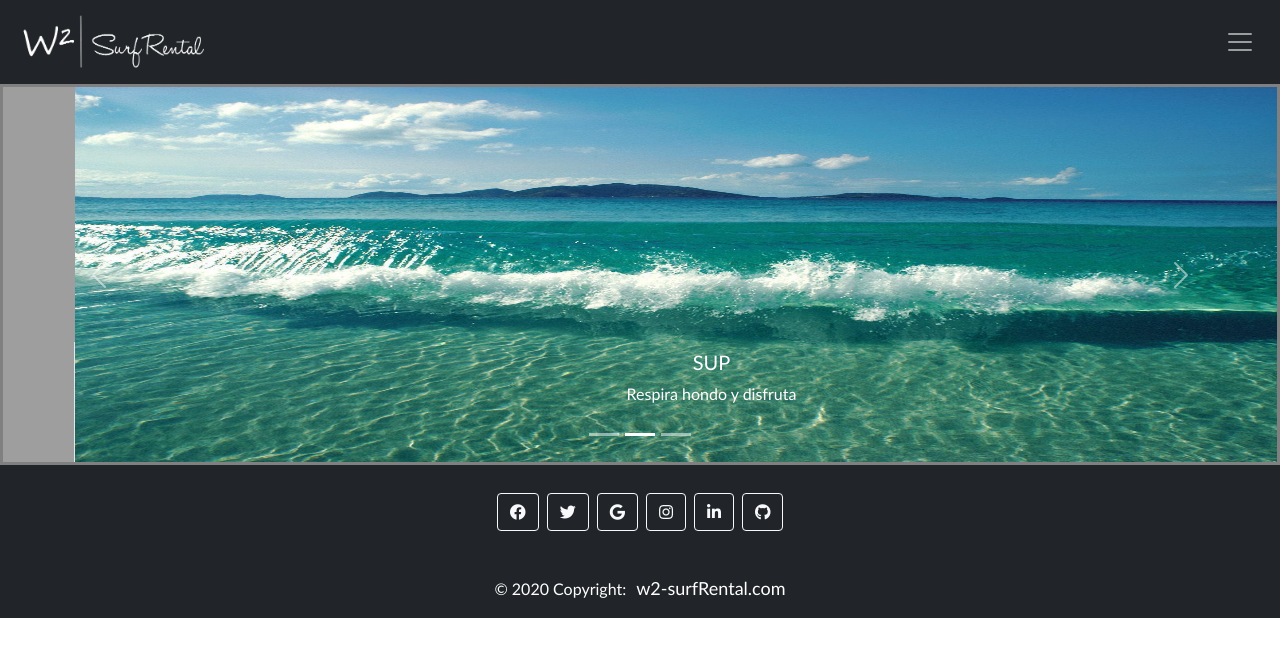
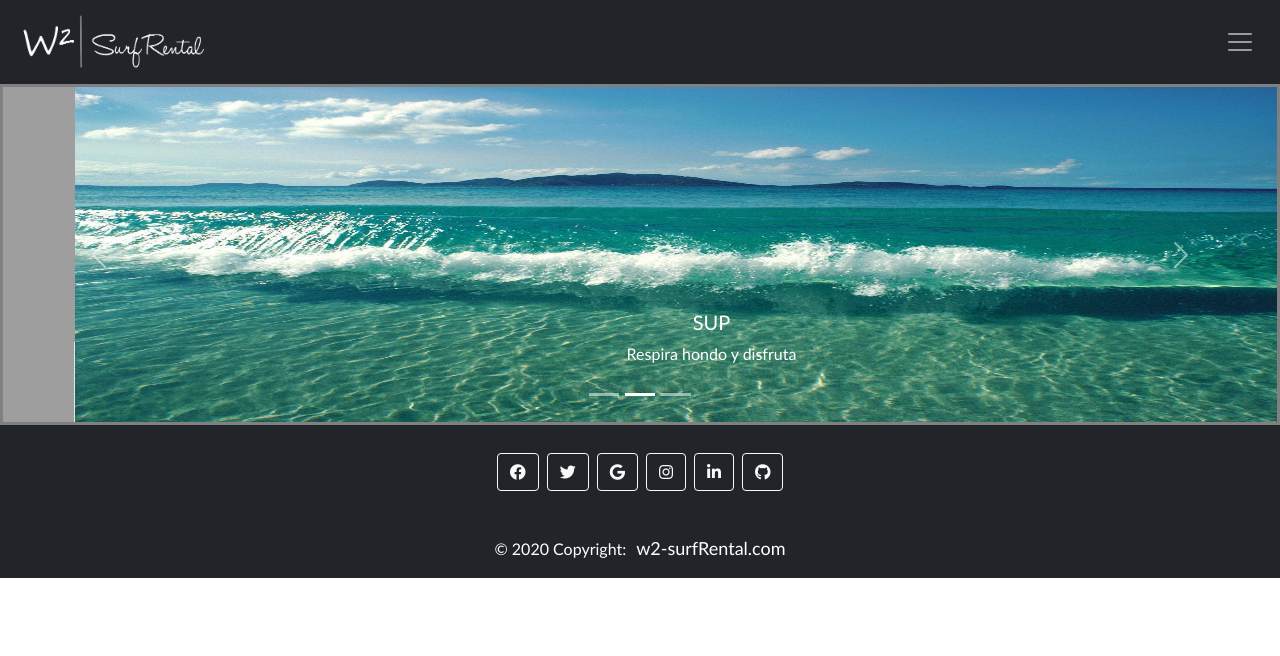
Before and after one commit to CarlaMaceiras/W2-Surf-Rental, a React (Create React App) app in the folder client/: page / in a window 1280 px wide. Shown: the top 656 px of the page. Built offline with nearby package versions, Linux system fonts and the light colour scheme; grey boxes are pictures that could not be loaded.

Commit message:
retoques

```diff
--- a/client/src/components/Beach/Beach.js
+++ b/client/src/components/Beach/Beach.js
@@ -6,7 +6,7 @@ import { API_BASE_URL } from '../../constants/apiConstants';
 import "../Beach/beach.css";
 
 
-const Beach = (props) => {
+const Beach = () => {
 
     let today = new Date();
 
@@ -16,8 +16,8 @@ const Beach = (props) => {
     const [date, setDate ] = useState(today.toISOString().substr(0,10));
     const [quantity, setQuantity] = useState();
 
-    props.showError("")
-    props.showMessage("")
+
+
 
     let history = useHistory();
 
@@ -64,6 +64,7 @@ const Beach = (props) => {
 
           } catch (err) {
             console.error(err.response.data);
+
           }
 
         } else {
@@ -119,6 +120,7 @@ const Beach = (props) => {
                         )
                     })}
 
+
                 </div> :
                 <p>Loading</p>
             }
--- a/client/src/components/Home/home.css
+++ b/client/src/components/Home/home.css
@@ -1,5 +1,5 @@
 .carousel-inner img{
-   height: 375px;
+   height: 335px;
 }
 
 
--- a/client/src/components/Rental/newRental.css
+++ b/client/src/components/Rental/newRental.css
@@ -44,6 +44,7 @@
     border-color: rgb(59, 59, 59);
     color: white;
     width: 72%;
+    margin-bottom: 50px;
 }
 
 .btn-primary:hover{
```
